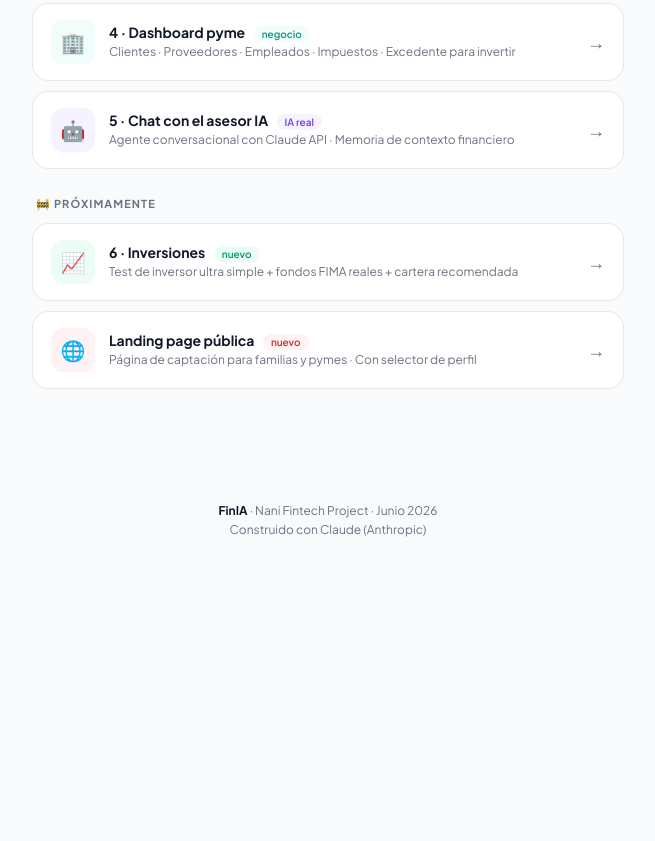
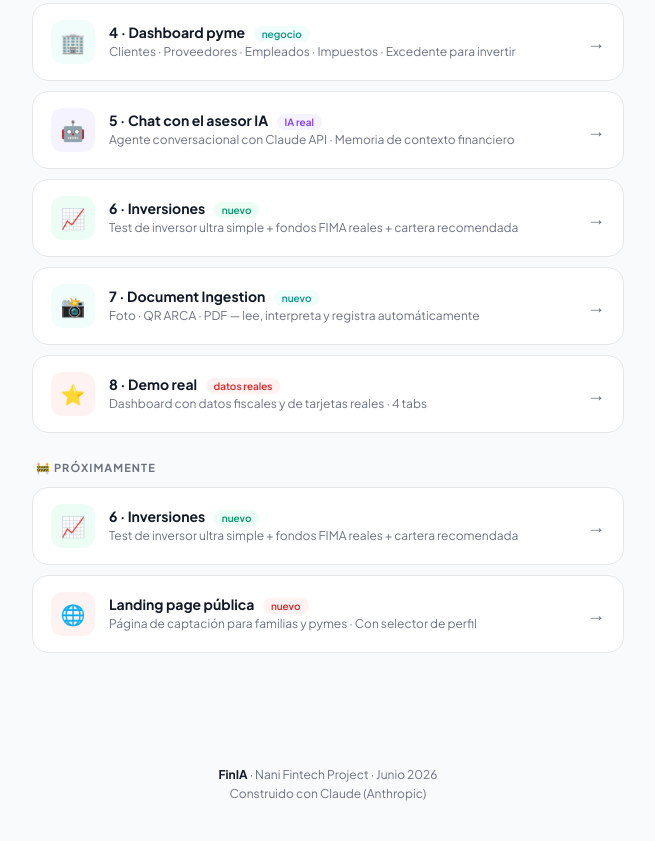
Before and after one commit to Nanito1977/nanito1977.github.io, a plain HTML site: page index.html in a window 1280 px wide. Shown: the part 855-1696 px from the top of the page, without its empty margins (312-967 px from the left). Before the commit the page ends 1432 px from the top, so only its background shows below. Drawn offline with Linux system fonts and the light colour scheme.

Commit message:
Add files via upload

```diff
--- a/index.html
+++ b/index.html
@@ -148,6 +148,33 @@ body{font-family:'Plus Jakarta Sans',sans-serif;background:var(--bg);color:var(-
     <div class="lc-arrow">→</div>
   </a>
 
+  <a class="link-card" href="finia_inversiones.html">
+    <div class="lc-icon" style="background:#ecfdf5">📈</div>
+    <div class="lc-body">
+      <div class="lc-title">6 · Inversiones <span class="badge b-green">nuevo</span></div>
+      <div class="lc-sub">Test de inversor ultra simple + fondos FIMA reales + cartera recomendada</div>
+    </div>
+    <div class="lc-arrow">→</div>
+  </a>
+
+  <a class="link-card" href="finia_documentos.html">
+    <div class="lc-icon" style="background:#f0fdfa">📸</div>
+    <div class="lc-body">
+      <div class="lc-title">7 · Document Ingestion <span class="badge b-teal">nuevo</span></div>
+      <div class="lc-sub">Foto · QR ARCA · PDF — lee, interpreta y registra automáticamente</div>
+    </div>
+    <div class="lc-arrow">→</div>
+  </a>
+
+  <a class="link-card" href="finia_demo_real.html">
+    <div class="lc-icon" style="background:#fef2f2">⭐</div>
+    <div class="lc-body">
+      <div class="lc-title">8 · Demo real <span class="badge b-coral">datos reales</span></div>
+      <div class="lc-sub">Dashboard con datos fiscales y de tarjetas reales · 4 tabs</div>
+    </div>
+    <div class="lc-arrow">→</div>
+  </a>
+
   <!-- PRÓXIMAMENTE -->
   <div class="sec-label">🚧 Próximamente</div>
 
```
